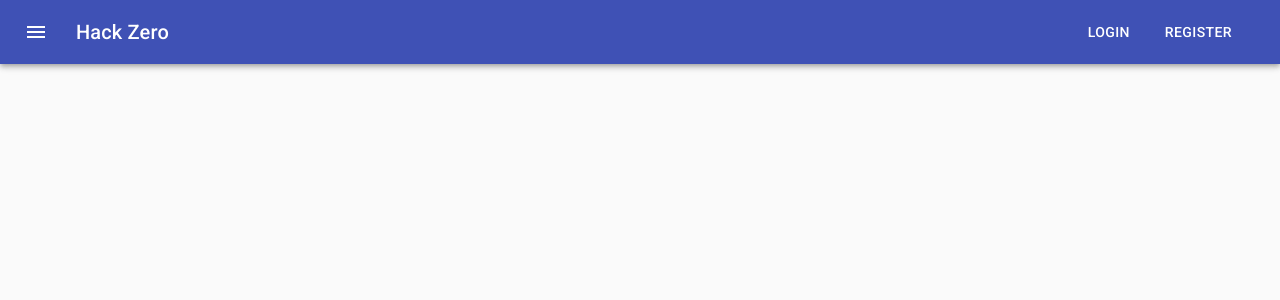
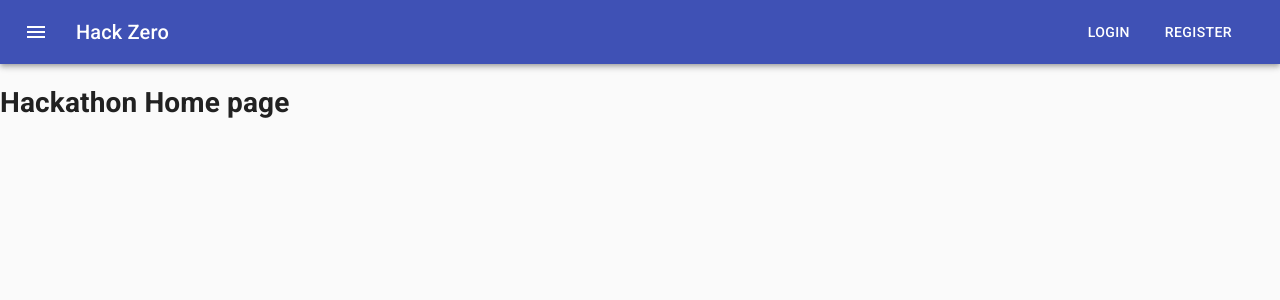
Before and after one commit to hackthehack/hack-zero-v2, a React (Create React App) app: page / in a window 1280 px wide. Shown: the top 300 px of the page. Built offline with nearby package versions, Linux system fonts and the light colour scheme.

Commit message:
start working on home page

```diff
--- a/src/App.js
+++ b/src/App.js
@@ -6,6 +6,7 @@ import HackDetails from "./components/hack-details";
 import Login from "./components/Login";
 import Register from "./components/register";
 import Header from "./components/header";
+import Home from "./components/Home";
 import "./css/main.css";
 
 function App() {
@@ -13,7 +14,7 @@ function App() {
     <BrowserRouter>
       <Header />
       <Switch>
-        {/* <Route exact path="/" component={<h1>This is root</h1>}/> */}
+        <Route exact path="/" component={Home} />
         <Route path="/login" component={Login} />
         <Route path="/register" component={Register} />
         <Route path="/create" component={CreateHack} />
--- a/src/components/Home.js
+++ b/src/components/Home.js
@@ -1,7 +1,7 @@
 import React from "react";
 
 const Home = () => {
-  return <h1>Home page</h1>;
+  return <h1>Hackathon Home page</h1>;
 };
 
 export default Home;
```
